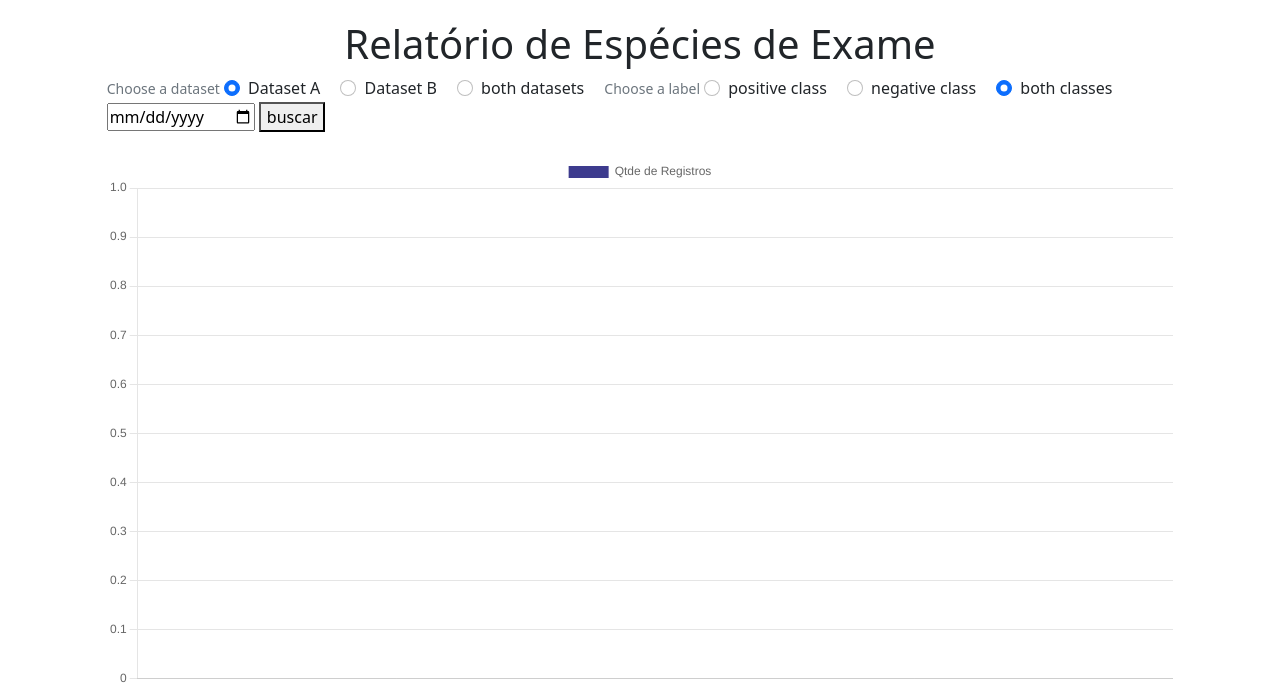
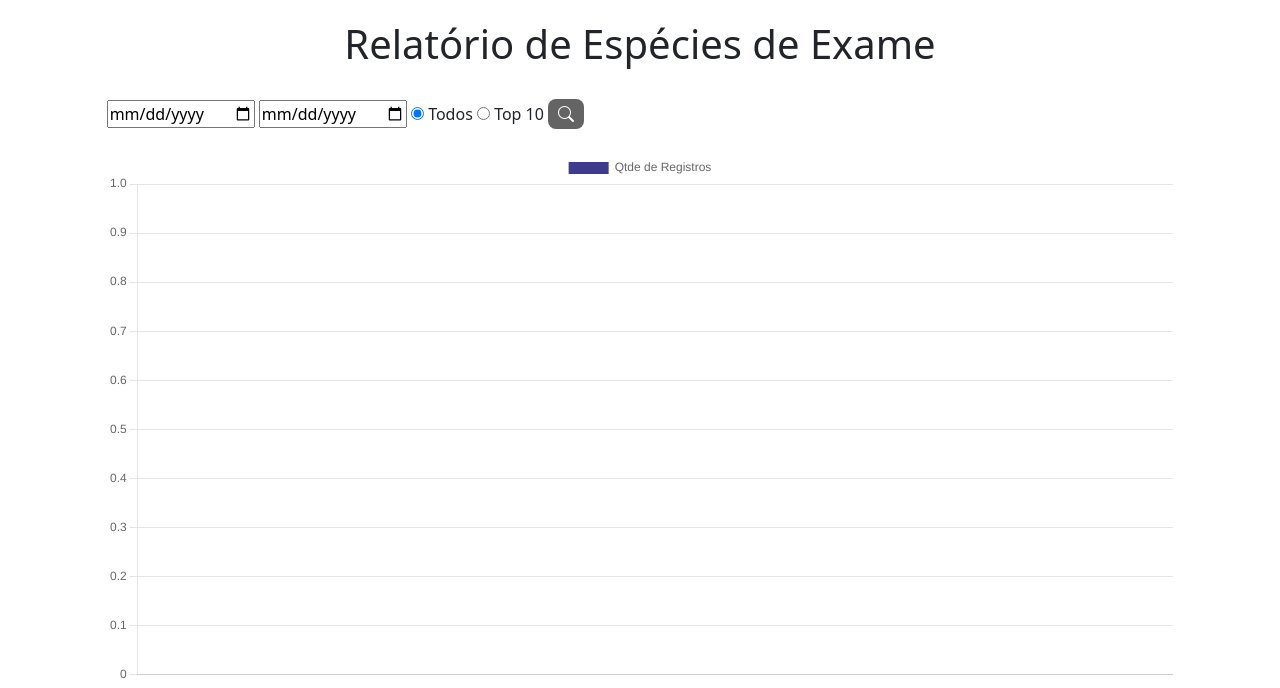
Before and after one commit to MsouzaLeo/TFG_Front, a Django app: page /relatorio-especie/ in a window 1280 px wide. Shown: the part 57-745 px from the top of the page. Run offline with Django 3.2, Linux system fonts and the light colour scheme; data that the repository does not hold is empty; parts of the project's set-up code (start-up, migrations or seed data) failed here and were passed over; some libraries are stand-ins or nearby versions.

Commit message:
bugfix nos filtros de data

```diff
--- a/tables/templates/relatorios/relatorio_especie.html
+++ b/tables/templates/relatorios/relatorio_especie.html
@@ -1,52 +1,14 @@
 {% extends 'base.html' %} {% block title %} Relatorio {% endblock %} {% block content %}
 <div class="offset-1 col-10 list-div">
     <h1 id='name' style="text-align: center">Relatório de Espécies de Exame</h1>
-    <section>
-        <form action="" class="" method="POST">
-            {% csrf_token %}
-            <small class="form-text text-muted">Choose a dataset</small>
-            <div class="form-check form-check-inline">
-                <input class="form-check-input dataset" type="radio" name="dataset" id="dataset_a" value="a" checked>
-                <label class="form-check-label" for="dataset_a">
-                    Dataset A
-                </label>
-            </div>
-            <div class="form-check form-check-inline">
-                <input class="form-check-input dataset" type="radio" name="dataset" id="dataset_b" value="b">
-                <label class="form-check-label" for="dataset_b">
-                    Dataset B
-                </label>
-            </div>
-            <div class="form-check form-check-inline">
-                <input class="form-check-input dataset" type="radio" name="dataset" id="both_datasets" value="all">
-                <label class="form-check-label" for="both_datasets">
-                    both datasets
-                </label>
-            </div>
-
-            <small class="form-text text-muted">Choose a label</small>
-            <div class="form-check form-check-inline">
-                <input class="form-check-input dataset" type="radio" name="label" id="positive_class" value="pos">
-                <label class="form-check-label" for="positive_class">
-                    positive class
-                </label>
-            </div>
-            <div class="form-check form-check-inline">
-                <input class="form-check-input dataset" type="radio" name="label" id="negative_class" value="neg">
-                <label class="form-check-label" for="negative_class">
-                    negative class
-                </label>
-            </div>
-            <div class="form-check form-check-inline">
-                <input class="form-check-input dataset" type="radio" name="label" id="both_class" value="all" checked>
-                <label class="form-check-label" for="both_class">
-                    both classes
-                </label>
-            </div>
-            <input type="date" id="dataini" name="dataini" placeholder="Data de início">
-            <button type="submit"> buscar</button>
-        </form>
-    </section>
+    <br>
+    <form method="get" id='search-form'>
+        <input type="date" id="dataini" name="dataini" placeholder="Data de início" value="{{request.GET.dataini}}">
+        <input type="date" id="datafim" name="datafim" placeholder="Data de fim" value="{{request.GET.datafim}}">
+        <input type="radio" value='All' name='Qtde' checked="checked"> Todos
+        <input type="radio" value='Ten' name='Qtde'> Top 10
+        <i id="search-btn" class="bi bi-search "></i>
+    </form>
     <br>
     <div id="container" style="width: 100%;">
         <canvas id="especie-chart" data-url="{% url 'especie-chart'%}"></canvas>
--- a/tables/templates/relatorios/relatorio_natureza.html
+++ b/tables/templates/relatorios/relatorio_natureza.html
@@ -5,6 +5,8 @@
     <form method="get" id='search-form'>
         <input type="date" id="dataini" name="dataini" placeholder="Data de início" value="{{request.GET.dataini}}">
         <input type="date" id="datafim" name="datafim" placeholder="Data de fim" value="{{request.GET.datafim}}">
+        <input type="radio" value='All' name='Qtde' checked="checked"> Todos
+        <input type="radio" value='Ten' name='Qtde'> Top 10
         <i id="search-btn" class="bi bi-search "></i>
     </form>
     <br>
--- a/tables/templates/relatorios/relatorio_perito.html
+++ b/tables/templates/relatorios/relatorio_perito.html
@@ -5,6 +5,8 @@
     <form method="get" id='search-form'>
         <input type="date" id="dataini" name="dataini" placeholder="Data de início" value="{{request.GET.dataini}}">
         <input type="date" id="datafim" name="datafim" placeholder="Data de fim" value="{{request.GET.datafim}}">
+        <input type="radio" value='All' name='Qtde' checked="checked"> Todos
+        <input type="radio" value='Ten' name='Qtde'> Top 10
         <i id="search-btn" class="bi bi-search "></i>
     </form>
     <br>
--- a/tables/templates/relatorios/relatorio_unidader.html
+++ b/tables/templates/relatorios/relatorio_unidader.html
@@ -2,13 +2,15 @@
 <div class="offset-1 col-10 list-div">
     <h1 id='name' style="text-align: center">Relatório de Unidades Requisitantes</h1>
     <br>
+    <div class="row">
         <form method="get" id='search-form'>
             <input type="date" id="dataini" name="dataini" placeholder="Data de início" value="{{request.GET.dataini}}">
             <input type="date" id="datafim" name="datafim" placeholder="Data de fim" value="{{request.GET.datafim}}">
-        <input type="radio" value='All' name='Qtde'> Todos
+            <input type="radio" value='All' name='Qtde' checked="checked" style='margin-left:100px'> Todos
             <input type="radio" value='Ten' name='Qtde'> Top 10
             <i id="search-btn" class="bi bi-search "></i>
         </form>
+    </div>
     <br>
     <div id="container" style="width: 100%;">
         <canvas id="unidader-chart"></canvas>
--- a/tables/templates/relatorios/relatorio_unidadex.html
+++ b/tables/templates/relatorios/relatorio_unidadex.html
@@ -5,6 +5,8 @@
     <form method="get" id='search-form'>
         <input type="date" id="dataini" name="dataini" placeholder="Data de início" value="{{request.GET.dataini}}">
         <input type="date" id="datafim" name="datafim" placeholder="Data de fim" value="{{request.GET.datafim}}">
+        <input type="radio" value='All' name='Qtde' checked="checked"> Todos
+        <input type="radio" value='Ten' name='Qtde'> Top 10
         <i id="search-btn" class="bi bi-search "></i>
     </form>
     <br>
--- a/tables/urls.py
+++ b/tables/urls.py
@@ -9,11 +9,14 @@ urlpatterns = [
     path('perito/', views.peritoList, name='perito-list'),
     path('natureza/', views.naturezaList, name='natureza-list'),
     path('especie/', views.especieList, name='especie-list'),
+
+
     path('especie/novaEspecie/', views.especieCreate, name='nova-especie'),
     path('natureza/novaNatureza/', views.naturezaCreate, name='nova-natureza'),
     path('perito/novoPerito/', views.peritoCreate, name='novo-perito'),
     path('uniexa/novaUniexa/', views.uniexaCreate, name='nova-uniexa'),
     path('unires/novaUnires/', views.uniresCreate, name='nova-unires'),
+
     path('especie/<int:cod_especie_exame>/',
          views.especieEdit, name='especie-update'),
     path('natureza/<int:cod_natureza_exame>/',
@@ -24,6 +27,7 @@ urlpatterns = [
          views.uniexaEdit, name='uniexa-update'),
     path('unires/<str:cod_unidade_requisitante>/',
          views.uniresEdit, name='unires-update'),
+
     path('upload/', views.upload, name='upload'),
     path('ETL/', views.run_python_script, name='upload'),
 
@@ -33,11 +37,5 @@ urlpatterns = [
     path('relatorio-unidadex/', views.relatorio_unidadex),
     path('relatorio-unidader/', views.relatorio_unidader),
 
-    path('especie-chart/', views.especie_chart, name='especie-chart'),
-    path('natureza-chart/', views.natureza_chart, name='natureza-chart'),
-    path('perito-chart/', views.perito_chart, name='perito-chart'),
-    path('unidadex-chart/', views.unidadex_chart, name='unidadex-chart'),
-    path('unidader-chart/', views.unidader_chart, name='unidader-chart'),
-
     path('teste/<int:pk>', views.teste, name='teste'),
 ]
--- a/tables/views.py
+++ b/tables/views.py
@@ -254,10 +254,18 @@ def relatorio_especie(request):
     labels = []
     data = []
 
-    for especie in EspecieModel.objects.raw('select l.cod_especie_exame ,n.descricao_especie, count(l.nmr_requisicao) as contagem \
-        from laudo l inner join especie_exame n on l.cod_especie_exame = n.cod_especie_exame\
- group by n.cod_especie_exame, l.cod_especie_exame order by contagem desc'):
-        labels.append(especie.descricao_especie)
+    limit = request.GET.get('Qtde')
+    dataini = request.GET.get('dataini')
+    datafim = request.GET.get('datafim')
+
+    if (dataini and datafim):
+        dataini = dataini + 'T00:00'
+        datafim = datafim + 'T23:59'
+
+    for especie in EspecieModel.objects.raw('''select l.cod_especie_exame ,n.descricao_especie, count(l.nmr_requisicao) as contagem \
+        from laudo l inner join especie_exame n on l.cod_especie_exame = n.cod_especie_exame
+        group by n.cod_especie_exame, l.cod_especie_exame order by contagem desc'''):
+        labels.append(especie.cod_especie_exame)
         data.append(especie.contagem)
     context={
         'labels': json.dumps(labels),
@@ -271,8 +279,14 @@ def relatorio_natureza(request):
     labels = []
     data = []
 
+    limit = request.GET.get('Qtde')
     dataini = request.GET.get('dataini')
     datafim = request.GET.get('datafim')
+
+    if (dataini and datafim):
+        dataini = dataini + 'T00:00'
+        datafim = datafim + 'T23:59'
+
     if (dataini and datafim):
         for natureza in NaturezaModel.objects.raw('''select l.cod_natureza_exame ,n.descricao_natureza, count(l.nmr_requisicao) as contagem
             from laudo l inner join natureza_exame n on l.cod_natureza_exame = n.cod_natureza_exame
@@ -299,8 +313,14 @@ def relatorio_perito(request):
     labels = []
     data = []
 
+    limit = request.GET.get('Qtde')
     dataini = request.GET.get('dataini')
     datafim = request.GET.get('datafim')
+
+    if (dataini and datafim):
+        dataini = dataini + 'T00:00'
+        datafim = datafim + 'T23:59'
+
     if (dataini and datafim):
         for perito in PeritoModel.objects.raw('''select l.masp_perito,pe.masp, count(*) as contagem
         from laudo l inner join perito_responsavel pe on l.masp_perito = pe.masp
@@ -327,8 +347,14 @@ def relatorio_unidadex(request):
     labels = []
     data = []
 
+    limit = request.GET.get('Qtde')
     dataini = request.GET.get('dataini')
     datafim = request.GET.get('datafim')
+
+    if (dataini and datafim):
+        dataini = dataini + 'T00:00'
+        datafim = datafim + 'T23:59'
+
     if (dataini and datafim):
         for unidade in UniexaModel.objects.raw('''select l.cod_unidade_exame ,u.comarca_da_unidade as nome, count(l.nmr_requisicao) as contagem
         from laudo l inner join unidade_exame u on l.cod_unidade_exame = u.cod_unidade_exame
@@ -356,9 +382,13 @@ def relatorio_unidader(request):
     data = []
 
     limit = request.GET.get('Qtde')
-    print(limit)
     dataini = request.GET.get('dataini')
     datafim = request.GET.get('datafim')
+
+    if (dataini and datafim):
+        dataini = dataini + 'T00:00'
+        datafim = datafim + 'T23:59'
+
     if (dataini and datafim) and limit == 'Ten':
         for unidade in UniresModel.objects.raw('''select l.cod_unidade_requisitante ,u.municipio as nome, count(l.nmr_requisicao) as contagem
         from laudo l inner join unidade_requisitante u on l.cod_unidade_requisitante = u.cod_unidade_requisitante
@@ -366,6 +396,22 @@ def relatorio_unidader(request):
         group by u.cod_unidade_requisitante, l.cod_unidade_requisitante order by contagem desc LIMIT 10''',[dataini,datafim]):
             labels.append(unidade.nome)
             data.append(unidade.contagem)
+
+    elif not(dataini and datafim) and limit == 'Ten':
+        for unidade in UniresModel.objects.raw('''select l.cod_unidade_requisitante ,u.municipio as nome, count(l.nmr_requisicao) as contagem
+        from laudo l inner join unidade_requisitante u on l.cod_unidade_requisitante = u.cod_unidade_requisitante
+        group by u.cod_unidade_requisitante, l.cod_unidade_requisitante order by contagem desc LIMIT 10'''):
+            labels.append(unidade.nome)
+            data.append(unidade.contagem)
+
+    elif(dataini and datafim) and limit == 'All':
+        for unidade in UniresModel.objects.raw('''select l.cod_unidade_requisitante ,u.municipio as nome, count(l.nmr_requisicao) as contagem
+        from laudo l inner join unidade_requisitante u on l.cod_unidade_requisitante = u.cod_unidade_requisitante
+        where l.data_requisicao_pericia BETWEEN %s AND %s
+        group by u.cod_unidade_requisitante, l.cod_unidade_requisitante order by contagem desc''',[dataini,datafim]):
+            labels.append(unidade.nome)
+            data.append(unidade.contagem)
+
     else:
         for unidade in UniresModel.objects.raw('''select l.cod_unidade_requisitante ,u.municipio as nome, count(l.nmr_requisicao) as contagem
         from laudo l inner join unidade_requisitante u on l.cod_unidade_requisitante = u.cod_unidade_requisitante
@@ -380,86 +426,6 @@ def relatorio_unidader(request):
 
     return render(request, 'relatorios/relatorio_unidader.html', context)
 
-def especie_chart(request):
-    labels = []
-    data = []
-
-    for especie in EspecieModel.objects.raw('select l.cod_especie_exame ,e.descricao_especie, count(l.nmr_requisicao) as contagem \
-        from laudo l inner join especie_exame e on l.cod_especie_exame = e.cod_especie_exame\
-        group by e.cod_especie_exame, l.cod_especie_exame order by contagem desc'):
-        data.append(especie.contagem)
-        labels.append(especie.descricao_especie)
-
-    return JsonResponse(data={
-        'labels': labels,
-        'data': data,
-    })
-
-
-def natureza_chart(request):
-    labels = []
-    data = []
-    dataini = request.GET.get('dataini')
-    datafim = request.GET.get('datafim')
-    for natureza in NaturezaModel.objects.raw('''select l.cod_natureza_exame ,n.descricao_natureza, count(l.nmr_requisicao) as contagem
-        from laudo l inner join natureza_exame n on l.cod_natureza_exame = n.cod_natureza_exame
-    group by n.cod_natureza_exame, l.cod_natureza_exame order by contagem desc'''):
-        labels.append(natureza.descricao_natureza)
-        data.append(natureza.contagem)
-
-    return JsonResponse(data={
-        'labels': labels,
-        'data': data,
-    })
-
-
-def perito_chart(request):
-    labels = []
-    data = []
-
-    for perito in PeritoModel.objects.raw('''select l.masp_perito,pe.masp, count(*) as contagem
-        from laudo l inner join perito_responsavel pe on l.masp_perito = pe.masp
-            group by pe.masp, l.masp_perito order by contagem desc'''):
-        labels.append(perito.nome_perito)
-        data.append(perito.contagem)
-
-    return JsonResponse(data={
-        'labels': labels,
-        'data': data,
-    })
-
-
-def unidadex_chart(request):
-    labels = []
-    data = []
-
-    for unidade in UniexaModel.objects.raw('select l.cod_unidade_exame ,u.comarca_da_unidade as nome, count(l.nmr_requisicao) as contagem \
-        from laudo l inner join unidade_exame u on l.cod_unidade_exame = u.cod_unidade_exame\
- group by u.cod_unidade_exame, l.cod_unidade_exame order by contagem desc'):
-        labels.append(unidade.nome)
-        data.append(unidade.contagem)
-
-    return JsonResponse(data={
-        'labels': labels,
-        'data': data,
-    })
-
-
-def unidader_chart(request):
-    labels = []
-    data = []
-
-    for unidade in UniresModel.objects.raw('select l.cod_unidade_requisitante, u.municipio as nome, count(*) as contagem \
-        from laudo l inner join unidade_requisitante u on l.cod_unidade_requisitante = u.cod_unidade_requisitante\
- group by u.cod_unidade_requisitante, l.cod_unidade_requisitante order by contagem desc'):
-        labels.append(unidade.nome)
-        data.append(unidade.contagem)
-
-    return JsonResponse(data={
-        'labels': labels,
-        'data': data,
-    })
-
 
 def teste(request, pk):
 
```
Lines whose indentation alone changed are shown as unchanged.
